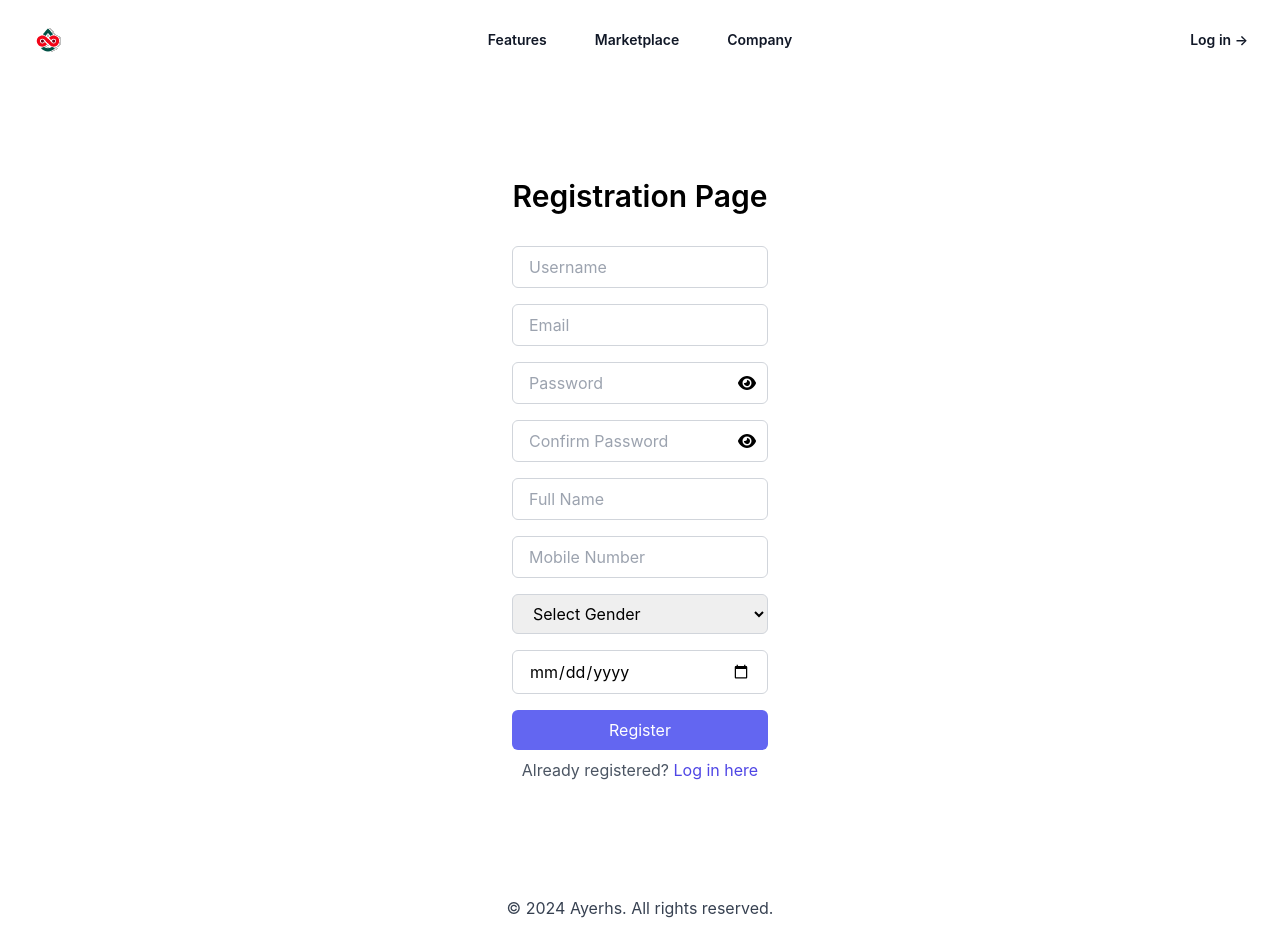
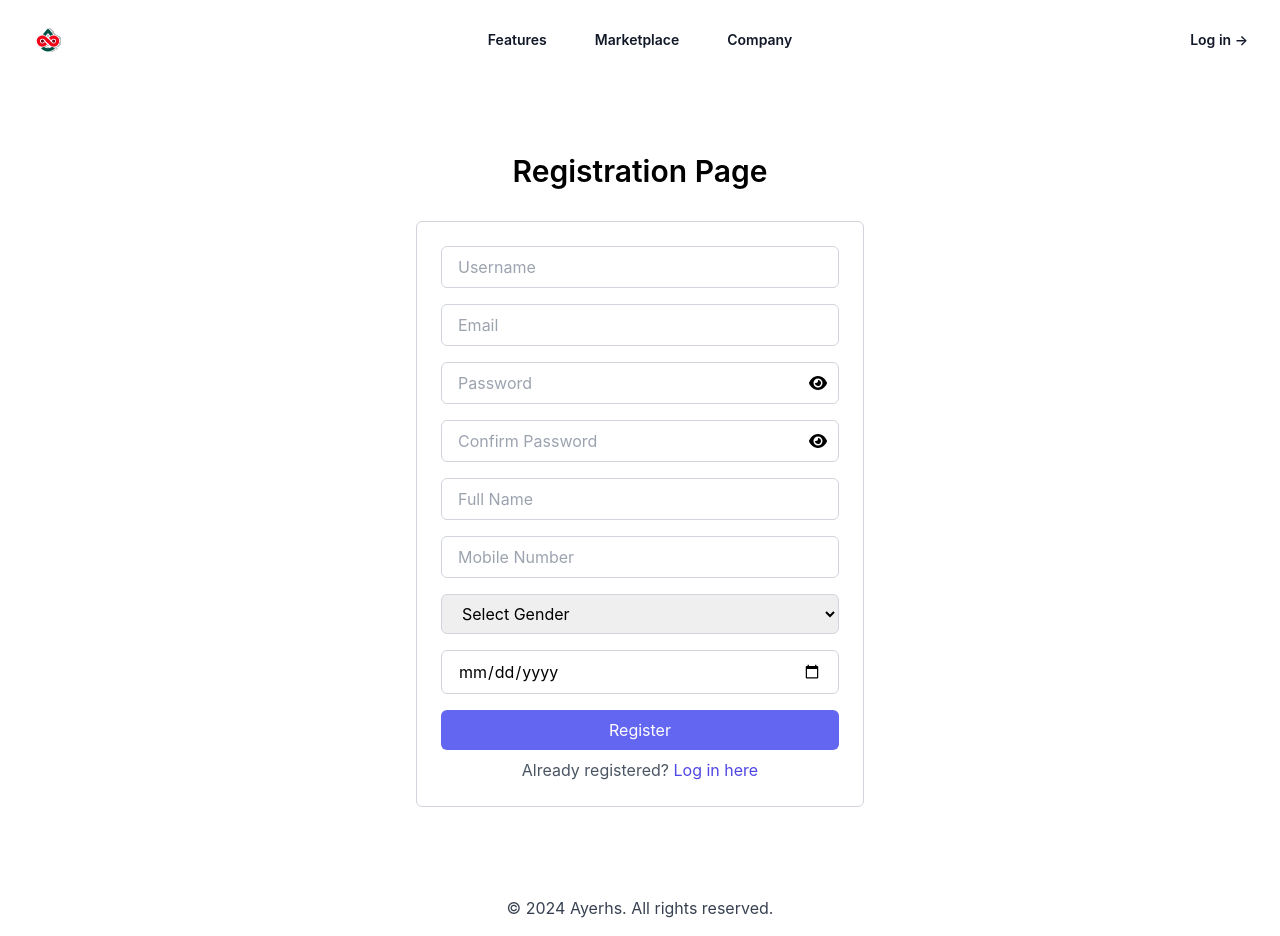
Before and after one commit to TheCoderAbhishek/login-reactjs-dotnet-postgre, a React (Create React App) app in the folder react-app/: page /registration in a window 1280 px wide. Built offline with nearby package versions, Linux system fonts and the light colour scheme.

Commit message:
fix design related bugs

```diff
--- a/react-app/src/components/shared/Footer.js
+++ b/react-app/src/components/shared/Footer.js
@@ -1,4 +1,3 @@
-// Footer.js
 import React from 'react';
 
 const Footer = () => {
--- a/react-app/src/index.js
+++ b/react-app/src/index.js
@@ -1,10 +1,10 @@
+import { createRoot } from 'react-dom/client';
 import React from 'react';
-import ReactDOM from 'react-dom/client';
 import './index.css';
 import App from './App';
 import reportWebVitals from './reportWebVitals';
 
-const root = ReactDOM.createRoot(document.getElementById('root'));
+const root = createRoot(document.getElementById('root'));
 root.render(
   <React.StrictMode>
     <App />
--- a/react-app/src/pages/registration/Registration.js
+++ b/react-app/src/pages/registration/Registration.js
@@ -17,35 +17,47 @@ const Registration = () => {
   });
   const [passwordVisible, setPasswordVisible] = useState(false);
   const [confirmPasswordVisible, setConfirmPasswordVisible] = useState(false);
-  const [setError] = useState('');
+  const [errors, setErrors] = useState({});
+  const [successMessage, setSuccessMessage] = useState('');
 
   const handleChange = (e) => {
-    if (e.target.type === 'date') {
-      const date = new Date(e.target.value);
-      const utcDate = new Date(Date.UTC(date.getFullYear(), date.getMonth(), date.getDate()));
-      setFormData({ ...formData, [e.target.name]: utcDate.toISOString().split('T')[0] });
-    } else {
     setFormData({ ...formData, [e.target.name]: e.target.value });
-    }
+    setErrors({ ...errors, [e.target.name]: '' });
   };
 
   const handleSubmit = async (e) => {
     e.preventDefault();
+    const validationErrors = validateForm(formData);
+    if (Object.keys(validationErrors).length > 0) {
+      setErrors(validationErrors);
+      return;
+    }
     if (formData.passwordHash !== formData.confirmPasswordHash) {
-      setError("Passwords don't match");
+      setErrors({ confirmPassword: "Passwords don't match" });
       return;
     }
     try {
       const response = await axios.post('https://localhost:44354/api/Account/create', formData);
 
       if (response.status === 200 || response.status === 201) {
-        console.log('Registration successful');
+        setSuccessMessage('Registration successful');
+        setErrors({});
+        setFormData({
+          username: '',
+          email: '',
+          passwordHash: '',
+          confirmPasswordHash: '',
+          fullName: '',
+          mobileNumber: '',
+          gender: '',
+          dateOfBirth: ''
+        });
       } else {
         throw new Error('Registration failed');
       }
     } catch (error) {
       console.error('Registration error:', error);
-      setError('Registration failed. Please try again later.');
+      setErrors({ general: 'Registration failed. Please try again later.' });
     }
   };
 
@@ -57,96 +69,119 @@ const Registration = () => {
     setConfirmPasswordVisible(!confirmPasswordVisible);
   };
 
+  const validateForm = (data) => {
+    let errors = {};
+    if (!data.username.trim()) {
+      errors.username = 'Username is required';
+    }
+    if (!data.email.trim()) {
+      errors.email = 'Email is required';
+    }
+    if (!data.passwordHash.trim()) {
+      errors.password = 'Password is required';
+    }
+    if (!data.confirmPasswordHash.trim()) {
+      errors.confirmPassword = 'Confirm Password is required';
+    }
+    if (!data.fullName.trim()) {
+      errors.fullName = 'Full Name is required';
+    }
+    if (!data.mobileNumber.trim()) {
+      errors.mobileNumber = 'Mobile Number is required';
+    }
+    if (!data.gender.trim()) {
+      errors.gender = 'Gender is required';
+    }
+    if (!data.dateOfBirth.trim()) {
+      errors.dateOfBirth = 'Date of Birth is required';
+    }
+    return errors;
+  };
+
   return (
-    <div className="flex flex-col items-center justify-center h-screen">
+    <div className="flex flex-col items-center justify-center min-h-screen py-8">
       <h2 className="text-3xl font-semibold mb-8">Registration Page</h2>
-      <form onSubmit={handleSubmit} className="flex flex-col space-y-4">
-        <input
+      <div className="w-full max-w-md border border-gray-300 rounded-md p-6">
+        {errors.general && <p className="text-red-500 mb-4">{errors.general}</p>}
+        {successMessage && <p className="text-green-500 mb-4">{successMessage}</p>}
+        <form onSubmit={handleSubmit} className="space-y-4">
+          <InputField
             type="text"
             name="username"
             value={formData.username}
             onChange={handleChange}
             placeholder="Username"
-          className="w-64 px-4 py-2 border border-gray-300 rounded-md focus:outline-none focus:border-indigo-500"
+            error={errors.username}
           />
-        <input
+          <InputField
             type="email"
             name="email"
             value={formData.email}
             onChange={handleChange}
             placeholder="Email"
-          className="w-64 px-4 py-2 border border-gray-300 rounded-md focus:outline-none focus:border-indigo-500"
+            error={errors.email}
           />
-        <div className="relative">
-          <input
-            type={passwordVisible ? 'text' : 'password'}
+          <PasswordInputField
             name="passwordHash"
             value={formData.passwordHash}
             onChange={handleChange}
             placeholder="Password"
-            className="w-64 px-4 py-2 border border-gray-300 rounded-md focus:outline-none focus:border-indigo-500"
+            error={errors.password}
+            visible={passwordVisible}
+            toggleVisibility={togglePasswordVisibility}
           />
-          <span
-            className="absolute top-1/2 right-3 transform -translate-y-1/2 cursor-pointer"
-            onClick={togglePasswordVisibility}
-          >
-            <FontAwesomeIcon icon={passwordVisible ? faEyeSlash : faEye} />
-          </span>
-        </div>
-        <div className="relative">
-          <input
-            type={confirmPasswordVisible ? 'text' : 'password'}
+          <PasswordInputField
             name="confirmPasswordHash"
             value={formData.confirmPasswordHash}
             onChange={handleChange}
             placeholder="Confirm Password"
-            className="w-64 px-4 py-2 border border-gray-300 rounded-md focus:outline-none focus:border-indigo-500"
+            error={errors.confirmPassword}
+            visible={confirmPasswordVisible}
+            toggleVisibility={toggleConfirmPasswordVisibility}
           />
-          <span
-            className="absolute top-1/2 right-3 transform -translate-y-1/2 cursor-pointer"
-            onClick={toggleConfirmPasswordVisibility}
-          >
-            <FontAwesomeIcon icon={confirmPasswordVisible ? faEyeSlash : faEye} />
-          </span>
-        </div>
-        <input
+          <InputField
             type="text"
             name="fullName"
             value={formData.fullName}
             onChange={handleChange}
             placeholder="Full Name"
-          className="w-64 px-4 py-2 border border-gray-300 rounded-md focus:outline-none focus:border-indigo-500"
+            error={errors.fullName}
           />
-        <input
+          <InputField
             type="text"
             name="mobileNumber"
             value={formData.mobileNumber}
             onChange={handleChange}
             placeholder="Mobile Number"
-          className="w-64 px-4 py-2 border border-gray-300 rounded-md focus:outline-none focus:border-indigo-500"
+            error={errors.mobileNumber}
           />
+          <div className="relative mb-8">
             <select
               name="gender"
               value={formData.gender}
               onChange={handleChange}
-          className="w-64 px-4 py-2 border border-gray-300 rounded-md focus:outline-none focus:border-indigo-500"
+              className={`w-full px-4 py-2 border ${errors.gender ? 'border-red-500' : 'border-gray-300'} rounded-md focus:outline-none focus:border-indigo-500`}
             >
               <option value="">Select Gender</option>
               <option value="male">Male</option>
               <option value="female">Female</option>
               <option value="other">Other</option>
             </select>
-        <input
+            {errors.gender && (
+              <p className="text-red-500 absolute top-full mt-1">{errors.gender}</p>
+            )}
+          </div>
+          <InputField
             type="date"
             name="dateOfBirth"
             value={formData.dateOfBirth}
             onChange={handleChange}
             placeholder="Date of Birth"
-          className="w-64 px-4 py-2 border border-gray-300 rounded-md focus:outline-none focus:border-indigo-500"
+            error={errors.dateOfBirth}
           />
           <button
             type="submit"
-          className="w-64 bg-indigo-500 text-white py-2 rounded-md hover:bg-indigo-600 focus:outline-none focus:bg-indigo-600"
+            className="w-full bg-indigo-500 text-white py-2 rounded-md hover:bg-indigo-600 focus:outline-none focus:bg-indigo-600"
           >
             Register
           </button>
@@ -155,7 +190,44 @@ const Registration = () => {
           Already registered? <Link to="/login" className="text-indigo-600">Log in here</Link>
         </p>
       </div>
+    </div>
   );
-}
+};
+
+const InputField = ({ type, name, value, onChange, placeholder, error }) => (
+  <div className="relative mb-4">
+    <input
+      type={type}
+      name={name}
+      value={value}
+      onChange={onChange}
+      placeholder={placeholder}
+      className={`w-full px-4 py-2 border ${error ? 'border-red-500' : 'border-gray-300'} rounded-md focus:outline-none focus:border-indigo-500`}
+    />
+    {error && <p className="text-red-500 mt-1">{error}</p>}
+  </div>
+);
+
+const PasswordInputField = ({ name, value, onChange, placeholder, error, visible, toggleVisibility }) => (
+  <div className="relative mb-4">
+    <div className="relative">
+      <input
+        type={visible ? 'text' : 'password'}
+        name={name}
+        value={value}
+        onChange={onChange}
+        placeholder={placeholder}
+        className={`w-full px-4 py-2 pr-10 border ${error ? 'border-red-500' : 'border-gray-300'} rounded-md focus:outline-none focus:border-indigo-500`}
+      />
+      <span
+        className="absolute top-1/2 right-3 transform -translate-y-1/2 cursor-pointer"
+        onClick={toggleVisibility}
+      >
+        <FontAwesomeIcon icon={visible ? faEyeSlash : faEye} />
+      </span>
+    </div>
+    {error && <p className="text-red-500 mt-1">{error}</p>}
+  </div>
+);
 
 export default Registration;
```
Lines whose indentation alone changed are shown as unchanged.
